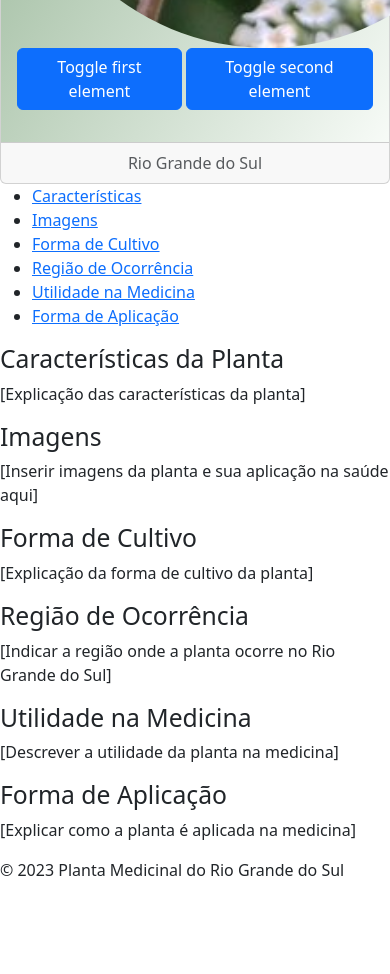
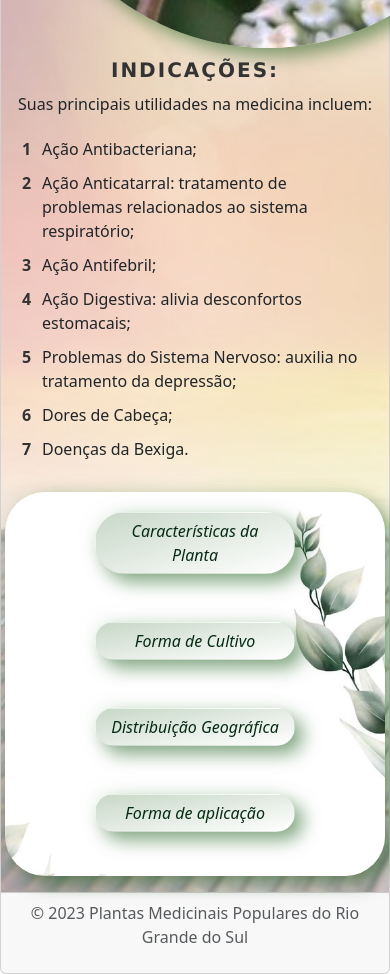
Before and after one commit to LeticiaDallosto/medicinal-plants-web-site, a plain HTML site: page erva-santa.html in a window 390 px wide. Shown: the part 660-1634 px from the top of the page. Before the commit the page ends 1558 px from the top, so only its background shows below. Drawn offline with nearby package versions, Linux system fonts and the light colour scheme.

Commit message:
Ajuste layout home-page e primeira página de planta.

```diff
--- a/erva-santa.html
+++ b/erva-santa.html
@@ -26,39 +26,125 @@
         <div class="card-header">
             Aloysia gratissima
         </div>
-        <div class="card-body">
+
+        <div class="card-body body-image-background">
             <div class="row">
+
                 <div class="col-md-5">
                     <a href="erva-santa.html">
                         <img src="images/erva-santa(aloysia gratissima).jpg" width="500px" />
                     </a>
                 </div>
 
-                <div class="col-md-5">
-                    <p class="d-inline-flex gap-1">
-                    <a class="btn btn-primary" data-bs-toggle="collapse" href="#multiCollapseExample1" role="button"
-                        aria-expanded="false" aria-controls="multiCollapseExample1">Toggle first element</a>
-                    <button class="btn btn-primary" type="button" data-bs-toggle="collapse"
-                        data-bs-target="#multiCollapseExample2" aria-expanded="false"
-                        aria-controls="multiCollapseExample2">Toggle second element</button>
-                    </p>
+                <div class="col-md-2">
+                    <h2>Indicações:</h2>
+                    <p>Suas principais utilidades na medicina incluem:</p>
+                    <ol>
+                        <li>Ação Antibacteriana;</li>
+                        <li>Ação Anticatarral: tratamento
+                            de problemas relacionados ao sistema respiratório;</li>
+                        <li>Ação Antifebril;</li>
+                        <li>Ação Digestiva: alivia desconfortos
+                            estomacais;</li>
+                        <li>Problemas do Sistema Nervoso: auxilia no
+                            tratamento da depressão;</li>
+                        <li>Dores de Cabeça;</li>
+                        <li>Doenças da Bexiga.</li>
+                    </ol>
+                </div>
+
+                <div class="col-md-4 body-container">
+                    <div class="row" class="d-inline-flex gap-1">
+                        <div class="col">
+                            <a class="btn btn-success btn-success:hover" type="button" data-bs-toggle="collapse"
+                                data-bs-target="#collapseExample" aria-expanded="false"
+                                aria-controls="collapseExample"><i>Características
+                                    da Planta</i></a>
+                        </div>
+                    </div>
+                    <br>
                     <div class="row">
-                        <div class="col">
-                            <div class="collapse multi-collapse" id="multiCollapseExample1">
+                        <div class="col-md-12">
+                            <div class="collapse" id="collapseExample">
                                 <div class="card card-body">
-                                    Some placeholder content for the first collapse component of this multi-collapse
-                                    example. This panel is hidden by default but revealed when the user activates the
-                                    relevant trigger.
+                                    Carascterísticas da planta
                                 </div>
                             </div>
                         </div>
+                    </div>
+
+                    <br>
+
+                    <div class="row" class="d-inline-flex gap-1">
                         <div class="col">
-                            <div class="collapse multi-collapse" id="multiCollapseExample2">
+                            <a class="btn btn-success btn-success:hover" type="button" data-bs-toggle="collapse"
+                                data-bs-target="#collapseExample1" aria-expanded="false"
+                                aria-controls="collapseExample1"><i>Forma de
+                                    Cultivo</i></a>
+                        </div>
+                    </div>
+                    <br>
+                    <div class="row">
+                        <div class="col-md-12">
+                            <div class="collapse" id="collapseExample1">
                                 <div class="card card-body">
-                                    Some placeholder content for the second collapse component of this multi-collapse
-                                    example. This panel is hidden by default but revealed when the user activates the
-                                    relevant trigger.
+                                    É comum encontrá-la em diversos tipos de habitats, como campos, beira de matas junto
+                                    com arbustos pioneiros, beira de caminhos e ferrovias.
                                 </div>
+                            </div>
+                        </div>
+                    </div>
+
+                    <br>
+
+                    <div class="row" class="d-inline-flex gap-1">
+                        <div class="col">
+                            <a class="btn btn-success btn-success:hover" type="button" data-bs-toggle="collapse"
+                                data-bs-target="#collapseExample2" aria-expanded="false"
+                                aria-controls="collapseExample2"><i>Distribuição
+                                    Geográfica</i></a>
+                        </div>
+                    </div>
+                    <br>
+                    <div class="row">
+                        <div class="col-md-12">
+                            <div class="collapse" id="collapseExample2">
+                                <div class="card card-body">
+                                    É uma planta nativa do Brasil e pode ser encontrada em várias regiões do país,
+                                    incluindo o sul (Paraná, Santa Catarina e Rio Grande do Sul), o sudeste
+                                    (Espírito
+                                    Santo, Minas Gerais, Rio de Janeiro e São Paulo), o centro-oeste (Goiás) e o
+                                    nordeste (Bahia). Além disso, ela também ocorre no Uruguai e na Argentina.
+                                </div>
+                            </div>
+                        </div>
+                    </div>
+
+                    <br>
+
+                    <div class="row" class="d-inline-flex gap-1">
+                        <div class="col">
+                            <button class="btn btn-success btn-success:hover" type="button" data-bs-toggle="collapse"
+                                data-bs-target="#collapseExample4" aria-expanded="false"
+                                aria-controls="collapseExample4"><i>Forma de aplicação</i></button>
+                        </div>
+                    </div>
+
+                    <br>
+
+                    <div class="row">
+                        <div class="col-md-12">
+                            <div class="collapse" id="collapseExample4">
+                                <div class="card card-body">
+                                    <p>Modo de Preparo:</p>
+                                    <p>
+                                        - Utilize 1 colher de sobremesa (aproximadamente 2g) de folhas secas de
+                                        Erva-santa.
+                                        - Adicione as folhas a 1 xícara de chá (cerca de 150mL) de água fervente.
+                                        - Deixe a infusão repousar por alguns minutos.
+                                        - Beba a infusão de 2 a 3 vezes ao dia, conforme necessário, de acordo com
+                                        as indicações do seu profissional de saúde.
+                                    </p>
                                 </div>
                             </div>
                         </div>
@@ -67,55 +153,13 @@
                 </div>
 
             </div>
+        </div>
+
         <div class="card-footer text-muted">
-            Rio Grande do Sul
+            <p>&copy; 2023 Plantas Medicinais Populares do Rio Grande do Sul</p>
         </div>
     </div>
 
-    <nav>
-        <ul>
-            <li><a href="#caracteristicas">Características</a></li>
-            <li><a href="#imagens">Imagens</a></li>
-            <li><a href="#cultivo">Forma de Cultivo</a></li>
-            <li><a href="#regiao">Região de Ocorrência</a></li>
-            <li><a href="#utilidade">Utilidade na Medicina</a></li>
-            <li><a href="#aplicacao">Forma de Aplicação</a></li>
-        </ul>
-    </nav>
-
-    <section id="caracteristicas" class="conteudo">
-        <h2>Características da Planta</h2>
-        <p>[Explicação das características da planta]</p>
-    </section>
-
-    <section id="imagens" class="conteudo">
-        <h2>Imagens</h2>
-        <p>[Inserir imagens da planta e sua aplicação na saúde aqui]</p>
-    </section>
-
-    <section id="cultivo" class="conteudo">
-        <h2>Forma de Cultivo</h2>
-        <p>[Explicação da forma de cultivo da planta]</p>
-    </section>
-
-    <section id="regiao" class="conteudo">
-        <h2>Região de Ocorrência</h2>
-        <p>[Indicar a região onde a planta ocorre no Rio Grande do Sul]</p>
-    </section>
-
-    <section id="utilidade" class="conteudo">
-        <h2>Utilidade na Medicina</h2>
-        <p>[Descrever a utilidade da planta na medicina]</p>
-    </section>
-
-    <section id="aplicacao" class="conteudo">
-        <h2>Forma de Aplicação</h2>
-        <p>[Explicar como a planta é aplicada na medicina]</p>
-    </section>
-
-    <footer>
-        <p>&copy; 2023 Planta Medicinal do Rio Grande do Sul</p>
-    </footer>
 </body>
 
 </html>
--- a/styles.css
+++ b/styles.css
@@ -5,12 +5,17 @@
     background-size: auto;
 }
 
-.card-body {
-    background-image: linear-gradient(to bottom right, rgba(7, 80, 7, 0.507), rgba(0, 128, 0, 0.03)) ;
+.card-green-background {
+    background-image: linear-gradient(to bottom right, rgba(7, 80, 7, 0.507), rgba(0, 128, 0, 0.03));
 }
 
-.body-background {
-    background-image: url('images/body-background');
+.body-image-background-home-page {
+    background-image: url('images/card-body-home-page-background.jpg');
+}
+
+.body-image-background {
+    background-image: url('images/card-body-background.jpg');
+    background-size: cover;
 }
 
 h1 {
@@ -19,6 +24,97 @@ h1 {
     font-style: italic;
 }
 
+h2 {
+    font-family: "Verdana", sans-serif;
+    font-size: 20px;
+    font-weight: bold;
+    color: #333;
+    margin: 10px 0;
+    text-transform: uppercase;
+    letter-spacing: 2px;
+    position: relative;
+    display: inline-block;
+}
+
+h2::before {
+    content: "";
+    position: absolute;
+    bottom: -4px;
+    left: 0;
+    width: 100%;
+    height: 3px;
+    background-color: #333;
+    transform: scaleX(0);
+    transform-origin: right;
+    transition: transform 0.3s ease-in-out;
+}
+
+/* Efeito de sublinhado ao passar o mouse */
+h2:hover::before {
+    transform: scaleX(1);
+    transform-origin: left;
+}
+
+h3 {
+    font-family: "Verdana", sans-serif;
+    font-size: 16px;
+    color: #333;
+    margin: 10px 0;
+    text-transform: uppercase;
+    letter-spacing: 2px;
+    position: relative;
+    display: inline-block;
+}
+
 img {
     border-radius: 50%;
+    box-shadow:  8px 8px 18px rgba(7, 80, 7, 0.507), -8px -8px 18px rgba(0, 128, 0, 0.03);
 }
+
+.body-container {
+    background-image: url('images/card-body-container-background.jpg');
+    background-size: cover;
+    width: 440px;
+    top: 0;
+    padding: 20px;
+    border-radius: 40px;
+    margin: auto;
+    box-shadow:  8px 8px 18px rgba(7, 80, 7, 0.507), -8px -8px 18px rgba(0, 128, 0, 0.03);
+}
+
+.btn-success {
+    width: 200px;
+    color: rgb(7, 43, 18);
+    background-color: white;
+    background-image: linear-gradient(to bottom right, rgba(7, 80, 7, 0.223),  rgba(255, 255, 255, 0.03));
+    border-color: transparent;
+    border-radius: 30px;
+    box-shadow:  8px 8px 18px rgba(7, 80, 7, 0.507), -8px -8px 18px rgba(0, 128, 0, 0.03);
+}
+
+.btn-success:hover {
+    background-color: #ffffff;
+    border-style: none;
+    color: #000000;
+}
+
+ol {
+    list-style: none;
+    padding: 5px;
+}
+
+ol li {
+    margin-bottom: 10px;
+    padding-left: 20px;
+    position: relative;
+    text-align: left;
+}
+
+ol li::before {
+    content: counter(list-item);
+    color: #333;
+    font-weight: bold;
+    font-size: 16px;
+    position: absolute;
+    left: 0;
+}
```
Also changed, not shown: home-page.html (+17 -18 lines), images/card-body-background-original.jpg (added), images/card-body-background.jpg (added), images/card-body-container-background.jpg (added), 1 other file. Lines whose indentation alone changed are shown as unchanged.
